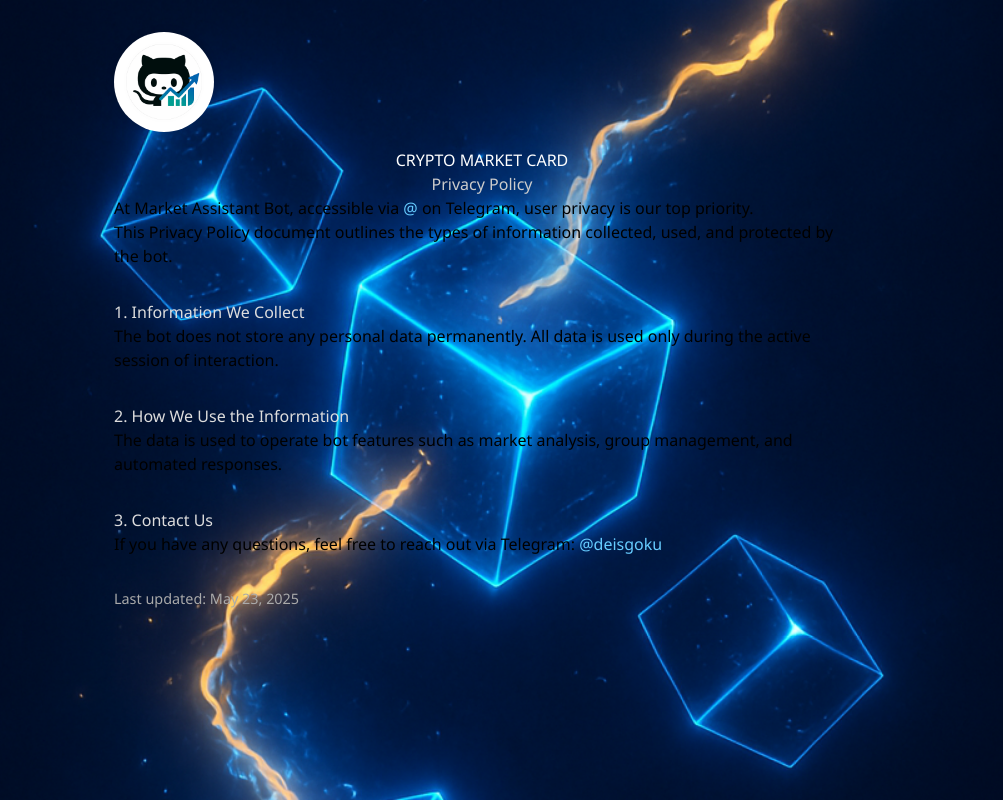
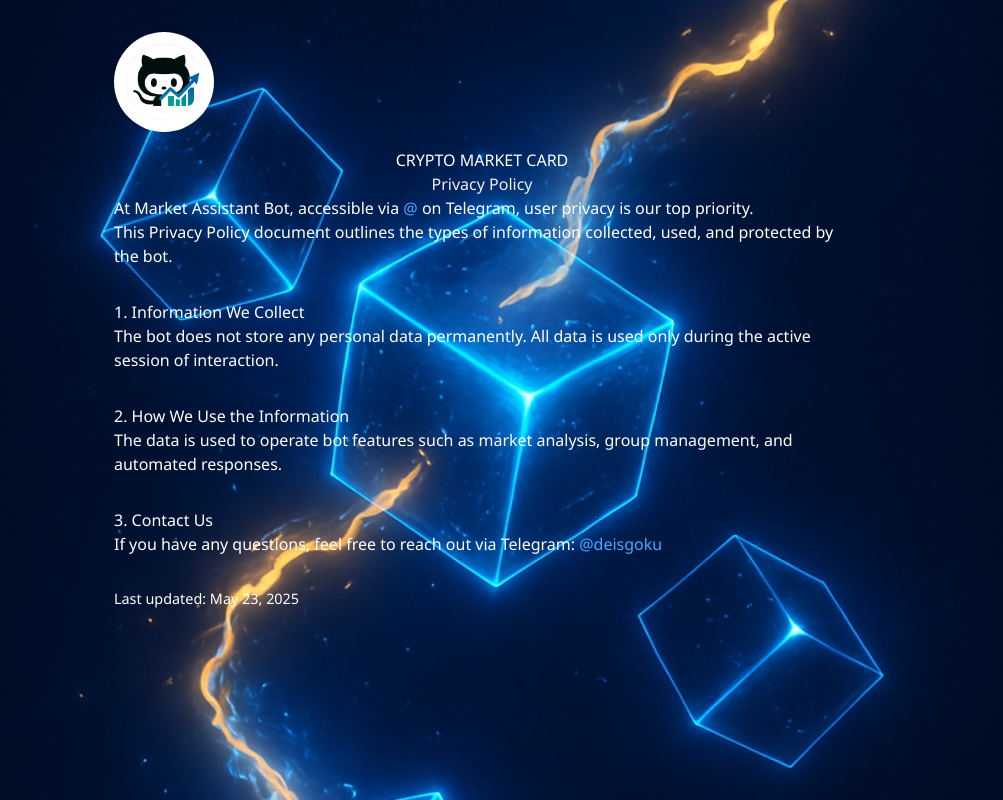
Before and after one commit to deisgoku/crypto-price-readme, a Next.js app: page /privacy in a window 1280 px wide. Shown: the whole page, without its empty margins (158-1161 px from the left). Built offline with nearby package versions, Linux system fonts and the light colour scheme.

Commit message:
Update privacy.css

```diff
--- a/styles/privacy.css
+++ b/styles/privacy.css
@@ -6,6 +6,7 @@
   overflow-x: hidden;
   position: relative;
   z-index: 0;
+  color: #fff;
 }
 
 body::before {
@@ -25,6 +26,7 @@
   max-width: 800px;
   margin: 0 auto;
   padding: 2rem;
+  color: #fff;
 }
 
 .privacy-header {
@@ -44,31 +46,29 @@
 }
 
 .privacy-header h2 {
-  color: #ccc;
+  color: #eee;
 }
 
 .privacy-container h3 {
-  color: #ddd;
+  color: #fff;
   margin-top: 2rem;
+}
+
+.privacy-container p {
+  color: #fff;
 }
 
 .privacy-updated {
   margin-top: 2rem;
   font-size: 0.9rem;
-  color: #eee;
+  color: #ddd;
 }
 
 .privacy-container a {
-  color: #66ccff;
+  color: #4ea5ff;
   text-decoration: none;
 }
 
 .privacy-container a:hover {
   text-decoration: underline;
 }
-
-.privacy-container p:last-child {
-  margin-top: 2rem;
-  font-size: 0.9rem;
-  color: #aaa;
-}
```
